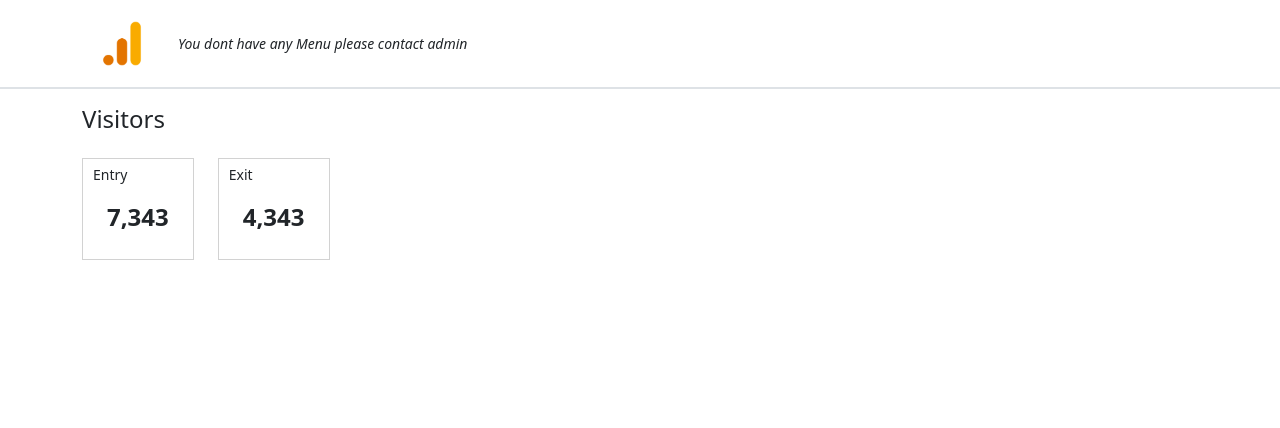
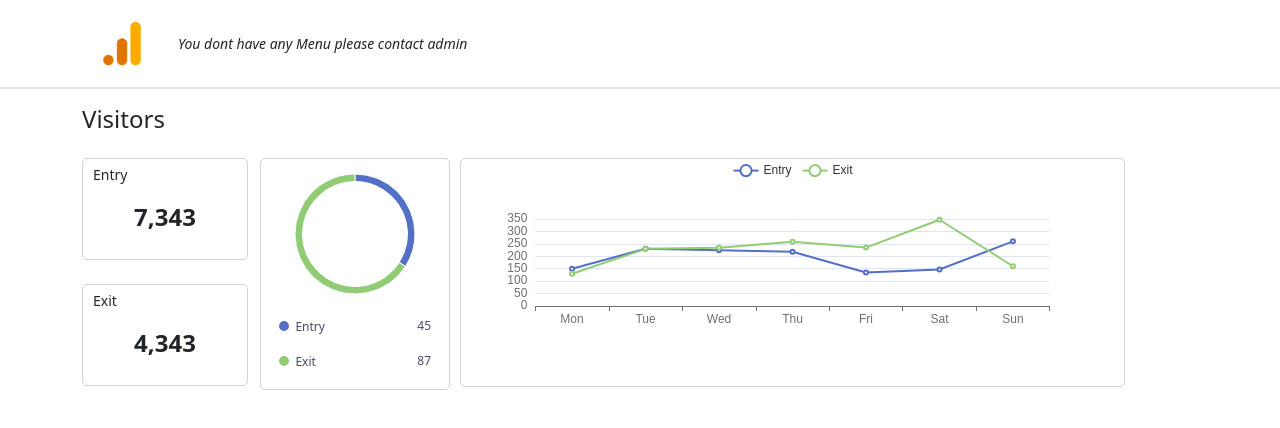
Before and after one commit to arslanghaffar12/entry-exit, a React (Create React App) app: page / in a window 1280 px wide. Shown: the top 428 px of the page. Built offline with nearby package versions, Linux system fonts and the light colour scheme; what encrypt-storage would draw is missing.

Commit message:
addded pie chaet and line core chart

```diff
--- a/package.json
+++ b/package.json
@@ -8,6 +8,7 @@
     "@testing-library/react": "^13.4.0",
     "@testing-library/user-event": "^13.5.0",
     "bootstrap": "^5.3.2",
+    "echarts-for-react": "^3.0.2",
     "encrypt-storage": "^2.12.22",
     "react": "^18.2.0",
     "react-dom": "^18.2.0",
--- /dev/null
+++ b/src/charts/LineCore.js
@@ -0,0 +1,64 @@
+import React, { Fragment, useEffect, useState } from 'react';
+import ReactECharts from 'echarts-for-react';
+import echarts from 'echarts/lib/echarts';
+import 'echarts/lib/chart/bar';
+import 'echarts/lib/component/tooltip';
+import 'echarts/lib/component/legend';
+
+const getOption = ({ legends, labels, data }) => {
+
+    return {
+        xAxis: {
+          type: 'category',
+          data: ['Mon', 'Tue', 'Wed', 'Thu', 'Fri', 'Sat', 'Sun']
+        },
+        yAxis: {
+          type: 'value'
+        },
+        legend : {
+          data : ['Entry', 'Exit']
+        } ,
+        series: [
+          {
+            data: [150, 230, 224, 218, 135, 147, 260],
+            type: 'line',
+            name : 'Entry'
+          },
+           {
+            data: [130, 230, 234, 258, 235, 347, 160],
+            type: 'line',
+            name : 'Exit'
+          }
+        ]
+      };
+}
+const LineCore = (props) => {
+
+    console.log('props.labels',props.labels);
+
+    const [options, setOptions] = useState(null);
+    const onChartReady = (echarts) => {
+        echarts.hideLoading();
+    }
+
+    useEffect(() => {
+        setOptions(getOption({ legends: props.legend, labels: props.labels, data: props.data }));
+    }, [props])
+
+    return (
+        <Fragment>
+            {options != undefined && options !== null && options &&
+                <ReactECharts
+                    echarts={echarts}
+                    option={options}
+                    style={{ height: 217 }}
+                    onChartReady={onChartReady}
+                    notMerge={true}
+
+                />
+            }
+        </Fragment>
+    )
+}
+
+export default LineCore;
--- /dev/null
+++ b/src/charts/Pie-charts.js
@@ -0,0 +1,85 @@
+import React, { Fragment, useEffect, useState } from 'react';
+import ReactECharts from 'echarts-for-react';
+import { convertMinutesIntoHourInString, graphColorsTwo } from '../helpers/utils';
+
+const getOptions = (title = '', data, legends, time = false, percentage =false) => {
+    return {
+        tooltip: {
+            trigger: 'item',
+            // position: 'absolute',
+            confine: true,
+            formatter: function (params) {
+
+                console.log('paramsparams', params);
+                if(percentage){
+                    return `<p><span style="color:${params.color}; margin-right:10px;">\u2B24</span> <span style="font-weight:">${params.data.name}</span>  : <span style="font-weight:bold">${params.percent}% </span>  </p>`
+
+                }else {
+                    return `<p><span style="color:${params.color}; margin-right:10px;">\u2B24</span> <span style="font-weight:">${params.data.name}</span>  : <span style="font-weight:bold">${ time ? convertMinutesIntoHourInString(params.data.value) : params.data.value} </span>  </p>`
+
+                }
+
+
+            }
+
+        },
+        legend: {
+            show: legends,
+            top: '5%',
+            left: 'center'
+        },
+        color: graphColorsTwo,
+        grid: {
+            left: 0,
+            top: 0,
+            right: 0,
+            bottom: 0
+        },
+        series: [
+            {
+                name: title,
+                type: 'pie',
+                radius: ['70%', '80%'],
+                avoidLabelOverlap: false,
+                itemStyle: {
+                    borderRadius: 0,
+                    borderColor: '#fff',
+                    borderWidth: 1
+                },
+                label: {
+                    show: false,
+                    position: 'center'
+                },
+                emphasis: {
+                    scale: false
+                },
+                labelLine: {
+                    show: false
+                },
+                data: data
+
+            }
+        ]
+    };
+}
+
+const PieCore = ({ title = '', data, legends, time = false, percentage=false }) => {
+
+    const [option, setOption] = useState(null);
+    useEffect(() => {
+        setOption(getOptions(title, data, legends, time, percentage));
+    }, [data])
+
+    return (
+        <Fragment>
+            {option != undefined &&
+                <ReactECharts
+                    option={option}
+                    style={{ height: 150 }}
+                />
+            }
+        </Fragment>
+    )
+}
+
+export default PieCore;
--- /dev/null
+++ b/src/components/ColorDot.js
@@ -0,0 +1,11 @@
+import React, { Fragment } from 'react';
+
+const ColorDot = ({color="silver",marginBottom = '0px',  position="relative", marginTop = "4px", marginLeft="0px", marginRight = "0px", display =""}) => {
+    return (
+        <Fragment>
+            <div style={{position: position, border: "5px solid "+ color, borderRadius: "50%", width: 0, height: 0,marginRight : marginRight, marginTop: marginTop, marginLeft: marginLeft,marginBottom : marginBottom, display : display}}></div>
+        </Fragment>
+    )
+}
+
+export default ColorDot;
--- /dev/null
+++ b/src/helpers/utils.js
@@ -0,0 +1,35 @@
+export const convertMinutesIntoHourInString = (_minutes) => {
+  let minutes = _minutes;
+  let hours = Math.floor(minutes / 60);
+
+  // 👇️ if seconds are greater than 30, round minutes up (optional)
+
+  minutes = minutes % 60;
+
+  // 👇️ If you don't want to roll hours over, e.g. 24 to 00
+  // 👇️ comment (or remove) the line below
+  // commenting next line gets you `24:00:00` instead of `00:00:00`
+  // or `36:15:31` instead of `12:15:31`, etc.
+  hours = hours % 24;
+
+  return `${hours} hours and ${minutes} minutes`;
+}
+
+export const graphColorsTwo = [
+  "#5470c6", "#91cc75", "#FF7701", "#E24800", "#CC2200", "#860102", "#0000DB", "#0040FF", "#0080FF", "#00C0FF", "#00FFFF", "#00FFB4", "#02C39A", "#93E2D5", "#34DDDD", "#7AF5F5", "#78D5E3", "#89E894", "#BED661", "#A70100", "#FE0000", "#FF5455", "#FE7A7C", "#FFBBB9", "#BB0001", "#7B0001", "#400102", "#2C83C6", "#39A8F0", "#62BEEF", "#A6D4EC", "#E1A793", "#DD6D55", "#E24C33", "#C33726"
+]
+
+export const colors = {
+  primary: "#E88131",
+  primaryDark: "#e86531",
+  primaryLight: "#e89f31",
+  secondary: "#e8dc31",
+  dark: "#000000",
+  lightDark: "#484964",
+  white: "#FFFFFF",
+  highlight: "#F8F7FA",
+  silver: "#E4E4E4",
+  success: "#57E777",
+  danger: "#F00",
+
+}
--- a/src/index.css
+++ b/src/index.css
@@ -35,6 +35,7 @@ code {
   padding: 0 10px;
   padding-block-end: 10px;
   border: 1px solid #d2d2d2;
+  border-radius: 5px;
 }
 
 .feature .title {
--- a/src/pages/Summary.js
+++ b/src/pages/Summary.js
@@ -1,15 +1,26 @@
 import React, { Fragment } from 'react'
 import { CardBody, Card, Row, Col, CardHeader } from 'reactstrap'
+import LineCore from '../charts/LineCore'
+import PieCore from '../charts/Pie-charts'
+import PieChart from '../charts/Pie-charts'
+import ColorDot from '../components/ColorDot'
+import { colors, graphColorsTwo } from '../helpers/utils'
 
 export default function Summary() {
+
+  const children = [
+    { value: 45, label: "Entry" },
+    { value: 87, label: "Exit" },
+
+  ]
   return (
     <Fragment>
       <h4>Visitors</h4>
       <Row className='my-4 ' >
 
 
-        <Col className='d-flex'>
-          <div className='feature'>
+        <Col className='' md={2}>
+          <div className='feature '>
             <div className='title'>
               Entry
             </div>
@@ -18,7 +29,7 @@ export default function Summary() {
             </div>
 
           </div>
-          <div className='feature mx-4'>
+          <div className='feature my-4'>
             <div className='title'>
               Exit
             </div>
@@ -32,6 +43,40 @@ export default function Summary() {
 
         </Col>
 
+        <Col md={2} className='p-0 m-0'>
+          <div className='feature' >
+
+            <PieCore data={[{ name: "Entry", value: 45 }, { name: "Exit", value: 87 }]} />
+
+            <div style={{ maxHeight: '12.5rem', backgroundColor: '' }}>
+              <div
+                className={'scrollbar'} id="style-3" style={{ width: "100%", overflowY: 'auto', overflowX: "hidden" }}
+              >
+                {children &&
+                  children?.map((item, index) => {
+                    return (
+                      <div className={'py-2 px-2'} style={{ paddingLeft: "10px", fontSize: "12px", color: colors.lightDark, }} key={"visitors-chart-" + index}>
+                        <ColorDot marginRight={'0.4rem'} color={graphColorsTwo[index]} display={'inline-block'} />
+                        {item.label} {''}
+                        <span style={{ float: "right" }}>
+                          {item.value}
+                        </span>
+                      </div>
+                    )
+                  })
+                }
+              </div>
+            </div>
+          </div>
+
+        </Col>
+
+        <Col md={7} className='p-0' style={{marginLeft : "10px"}}>
+          <div className='feature'>
+            <LineCore />
+          </div>
+        </Col>
+
       </Row>
     </Fragment>
   )
```
Also changed, not shown: 1 other file (tests, documents, lock files or other folders).
